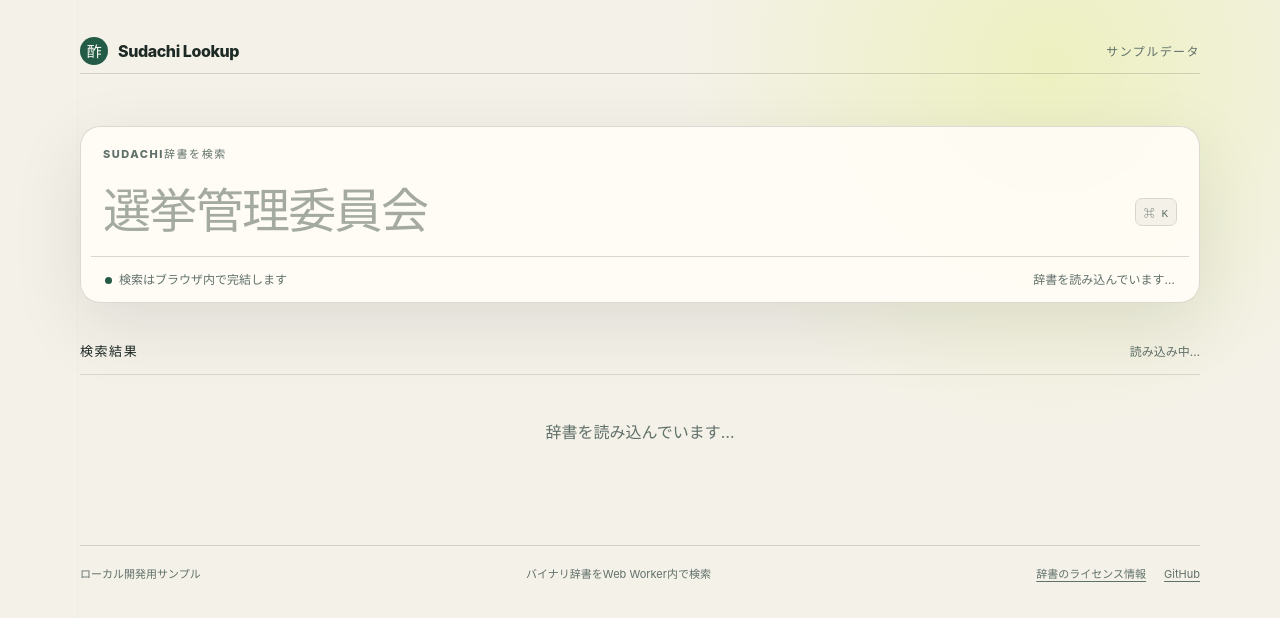
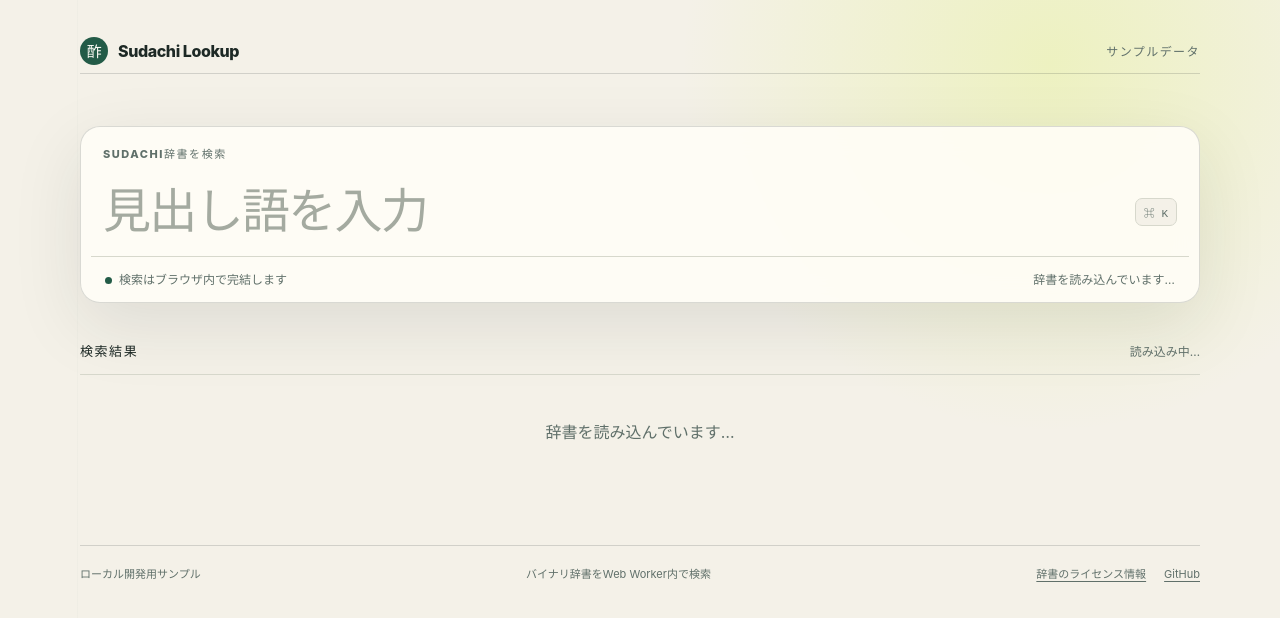
Before and after one commit to hiroshi-manabe/sudachi-lookup, a Next.js app: page / in a window 1280 px wide. Shown: the top 618 px of the page. Built offline with nearby package versions, Linux system fonts and the light colour scheme.

Commit message:
fix: use neutral search placeholder

```diff
--- a/app/lookup-app.tsx
+++ b/app/lookup-app.tsx
@@ -322,7 +322,7 @@
               id="lookup-query"
               className="search-input"
               value={query}
-              placeholder="選挙管理委員会"
+              placeholder="見出し語を入力"
               autoComplete="off"
               spellCheck={false}
               onChange={(event) => updateQuery(event.target.value)}
```
